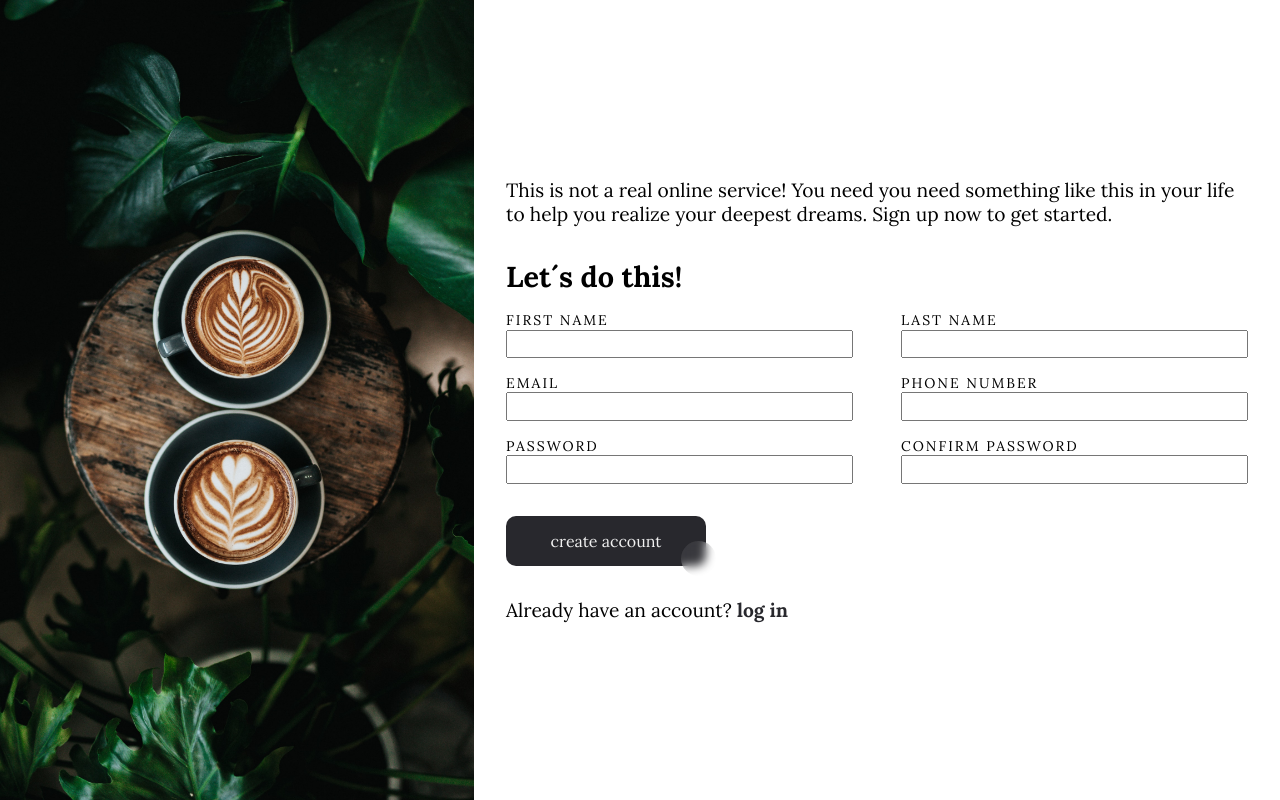
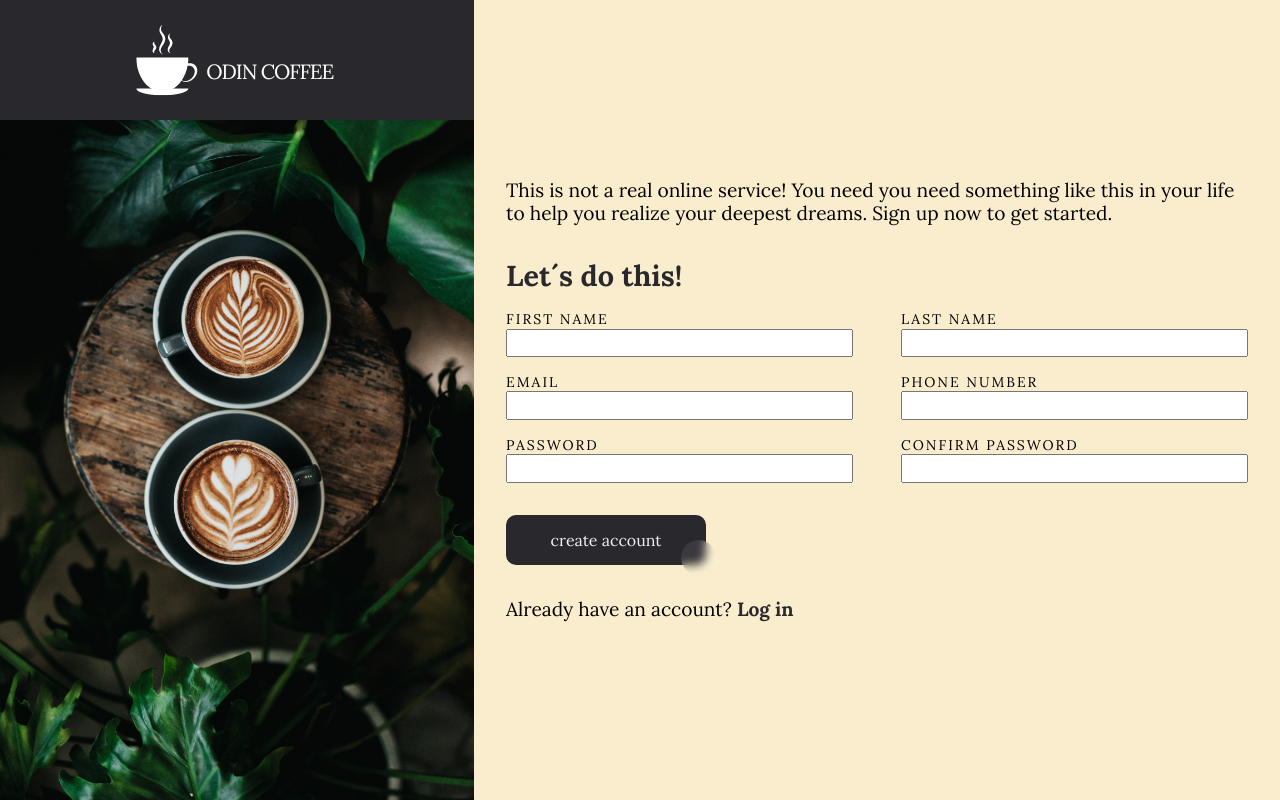
Before and after one commit to BoxyPipesnake/sign-up, a plain HTML site: page index.html in a window 1280 px wide. Drawn offline with Linux system fonts and the light colour scheme.

Commit message:
finish style of the page

```diff
--- a/index.html
+++ b/index.html
@@ -14,7 +14,9 @@
 
     <main class="main">
         <!-- <img src="images/coffee_small.jpg" alt="" class="image-container"> -->
-        <div class="bg-image"></div>
+        <div class="bg-image">
+            <div class="logo"></div>
+        </div>
         <div class="col-form">
             <div class="col-content">
                 <p class="description">
@@ -54,7 +56,7 @@
                 </form>
 
                 <button class="btn-account button-86" type="submit">create account</button>
-                <p class="log-in">Already have an account? <span class="log-in__span">log in</span></p>
+                <p class="log-in">Already have an account? <a href="#" class="log-in__link">Log in</a></p>
 
             </div>
         </div>
--- a/styles.css
+++ b/styles.css
@@ -23,6 +23,7 @@ label {
 
 body {
     font-size: 1.2rem;
+    background-color: #faedcd;
 }
 
 img {
@@ -41,6 +42,16 @@ img {
     background-size: cover;
     background-position: center center;
     background-repeat: no-repeat;
+    filter: hue-rotate();
+}
+
+.logo {
+    background-color: #28282d;
+    width: 100%;
+    height: 120px;
+    background-image: url('images/coffe_logo.png');
+    background-repeat: no-repeat;
+    background-position: center center;
 }
 
 .col-form {
@@ -54,6 +65,10 @@ img {
     padding: 2rem;
 }
 
+.description {
+    line-height: 1.2;
+}
+
 .form {
     display: grid;
     grid-template-columns: repeat(2, 1fr);
@@ -63,6 +78,7 @@ img {
 
 .form__text {
     grid-column: 1 / -1;
+    color: #28282d;
 }
 
 
@@ -136,7 +152,10 @@ img {
   transform: translate(0, 5%);
 }
 
-.log-in__span {
+/* end CSS button */
+
+.log-in__link {
+    text-decoration: none;
     display: inline-block;
     color: #28282d;
     font-weight: 700;
```
Also changed, not shown: images/coffe_logo.png (added), images/coffee_small.jpg (deleted), images/odin-lined.png (added).
